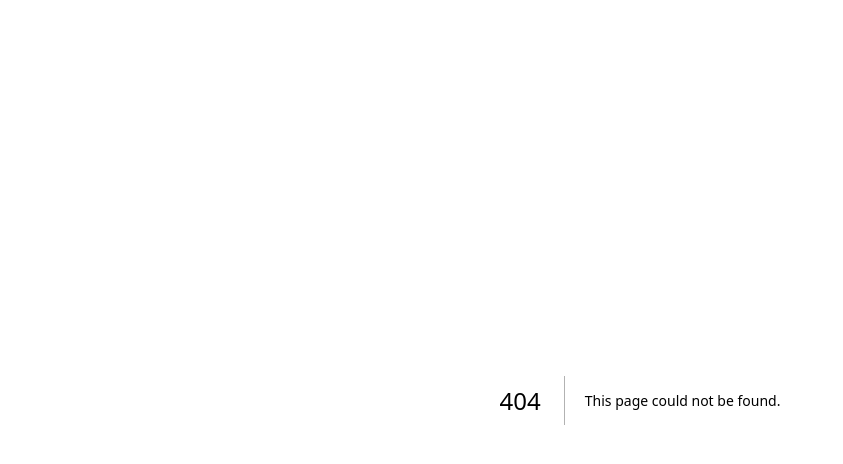
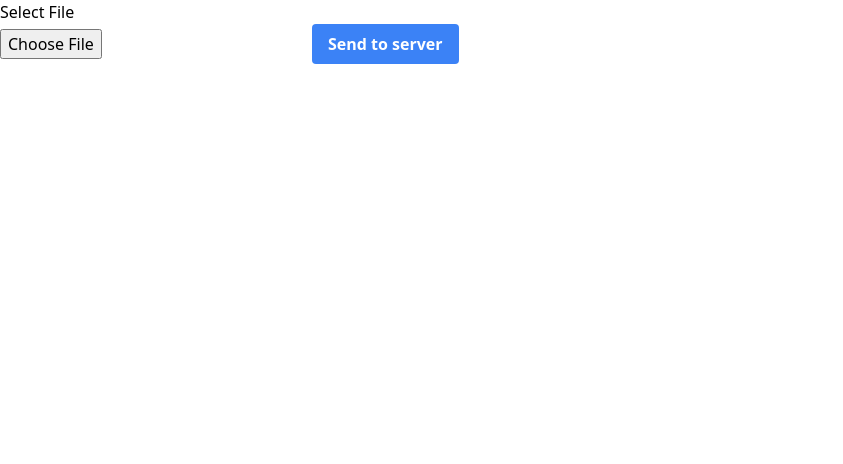
Before and after one commit to Brentably/peitho, a Next.js app: page /analyze_session in a window 1280 px wide. Before the commit this address had no page. Shown: the top 464 px of the page, without its empty margins (0-843 px from the left). Built offline with nearby package versions, Linux system fonts and the light colour scheme.

Commit message:
Get an input har file and parse out the fyp that a user has just watched

```diff
--- /dev/null
+++ b/pages/analyze_session.tsx
@@ -0,0 +1,70 @@
+import { type } from "os";
+import { ChangeEvent, MouseEventHandler, useState } from "react";
+
+
+export default function PrivatePage() {
+  const [file, setFile] = useState<{file: null | File}>({file: null})
+
+  function getApiFields(url: string): string {
+    const urlObject = new URL(url);
+    return urlObject.pathname;
+  }
+
+  const extractEvents = async (harFile: any) => {
+    // Extract the "entries" array from the .har file
+    // Iterate over the entries and extract the relevant data for each event
+    const har = JSON.parse(await harFile.text())
+    const events = har.log.entries.filter((entry: any) => {
+        let apiName = getApiFields(entry.request.url)
+        if (apiName === '/api/recommend/item_list/' ) {
+            console.log(entry.response.content.text)
+            let content = JSON.parse(Buffer.from(entry.response.content.text, 'base64').toString());
+            return {
+                content
+              };
+        }
+      })
+    let fyp = JSON.parse(Buffer.from(events[0].response.content.text, 'base64').toString())
+    console.log(fyp)
+    return fyp;
+  }
+
+  const uploadToClient = (event: ChangeEvent<HTMLInputElement>) => {
+    if (event.target.files && event.target.files[0]) {
+      const i: File = event.target.files[0];
+      setFile({file: i});
+
+    }
+  };
+
+  const uploadToServer = async ():  Promise<void> => {
+    if (file.file !== null) {
+        const response = fetch("/api/upload_file", {
+            method: "POST",
+            body: JSON.stringify(await extractEvents(file.file))
+        });
+    }
+
+
+  };
+
+  return (
+    <div>
+      <div>
+        <h4>Select File</h4>
+        <input
+        className="text-white"
+        type="file"
+        name="currFile"
+        onChange={uploadToClient} />
+        <button
+          className="bg-blue-500 hover:bg-blue-700 text-white font-bold py-2 px-4 rounded"
+          type="submit"
+          onClick={uploadToServer}
+        >
+          Send to server
+        </button>
+      </div>
+    </div>
+  );
+}
--- a/pages/api/trending.ts
+++ /dev/null
@@ -1,28 +0,0 @@
-// Next.js API route support: https://nextjs.org/docs/api-routes/introduction
-import type { NextApiRequest, NextApiResponse } from 'next'
-import axios from 'axios';
-
-export default async function handler(
-  req: NextApiRequest,
-  res: NextApiResponse
-) {
-
-const url = 'https://tiktok-video-no-watermark2.p.rapidapi.com/feed/list?region=JP&count=10';
-
-const options = {
-  method: 'GET',
-  headers: {
-    'X-RapidAPI-Key': 'SIGN-UP-FOR-KEY',
-    'X-RapidAPI-Host': 'tiktok-video-no-watermark2.p.rapidapi.com'
-  }
-};
-
-fetch(url, options)
-	.then(res => res.json())
-	.then(json => console.log(json))
-	.catch(err => console.error('error:' + err));
-
-
-
-
-}
--- /dev/null
+++ b/pages/api/upload_file.ts
@@ -0,0 +1,52 @@
+import fs from "fs";
+import type { NextApiRequest, NextApiResponse } from 'next';
+
+function extractEvents(harFile: any) {
+  // Extract the "entries" array from the .har file
+  // Iterate over the entries and extract the relevant data for each event
+
+  const events = harFile.itemList
+  console.log(events)
+
+  return events;
+}
+
+function validateHarFormat(harFile: any) {
+    // Check that the .har file has a "log" property
+
+    // Check that the "log" property has an "entries" array
+    if (!Array.isArray(harFile.itemList) && (harFile.itemList !== undefined)) {
+        return false;
+    }
+
+    // The .har file is valid
+    return true;
+  }
+
+
+
+
+async function parseHarFile(req: NextApiRequest, res: NextApiResponse) {
+    // Parse the .har file from the request body
+    const harFile = JSON.parse(req.body);
+
+
+    // Validate the .har file format
+    if (!validateHarFormat(harFile)) {
+        console.log('bad file')
+        res.status(400).send('Invalid .har file format');
+      return;
+    }
+
+    // Extract the events from the .har file
+    const events = extractEvents(harFile);
+    // Process the events as needed
+
+    res.status(200).send('Success');
+  }
+
+export default (req: NextApiRequest, res: NextApiResponse) => {
+    req.method === 'POST'
+        ? parseHarFile(req, res)
+        : res.status(404).send("only POST");
+};
```
